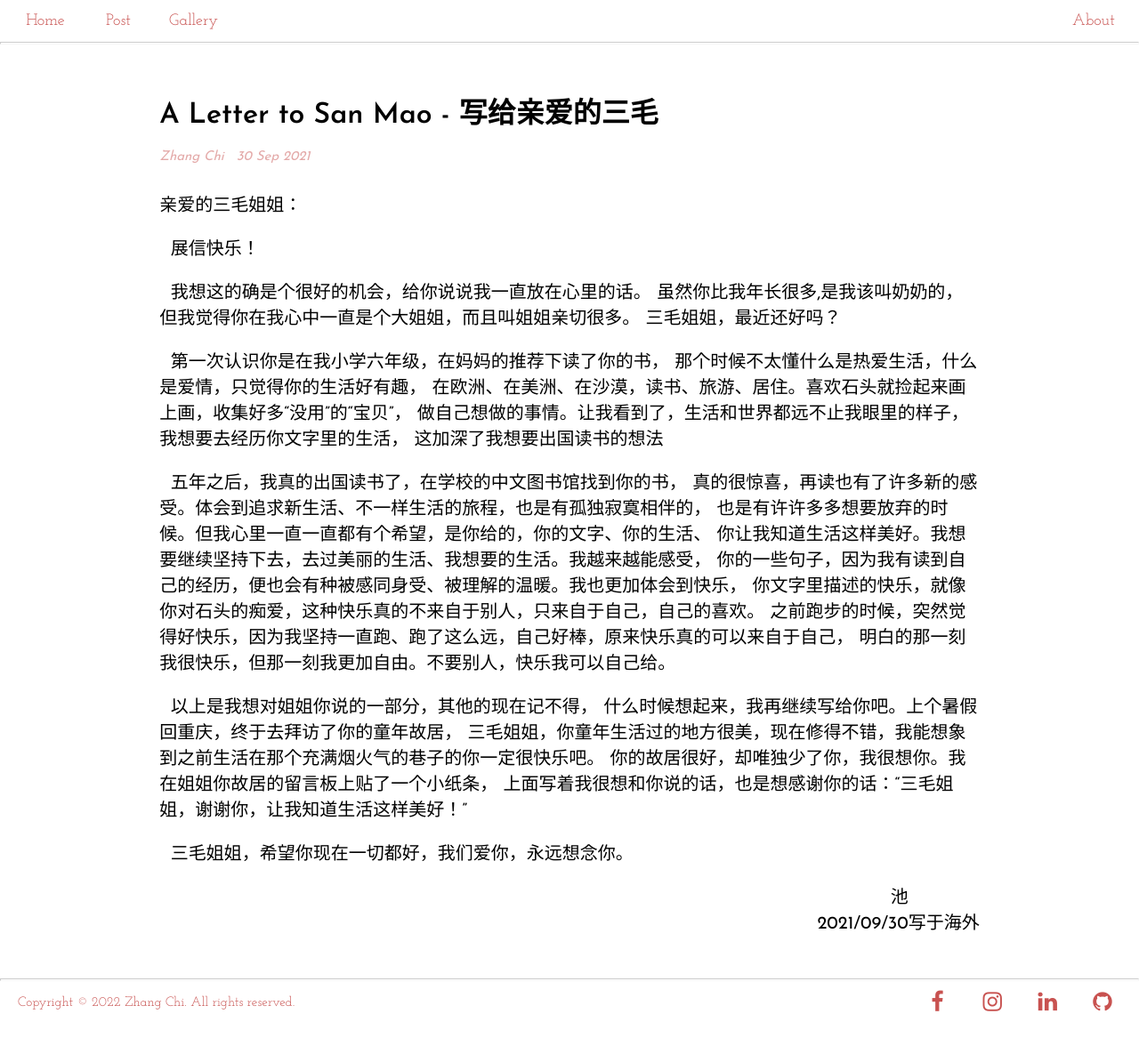
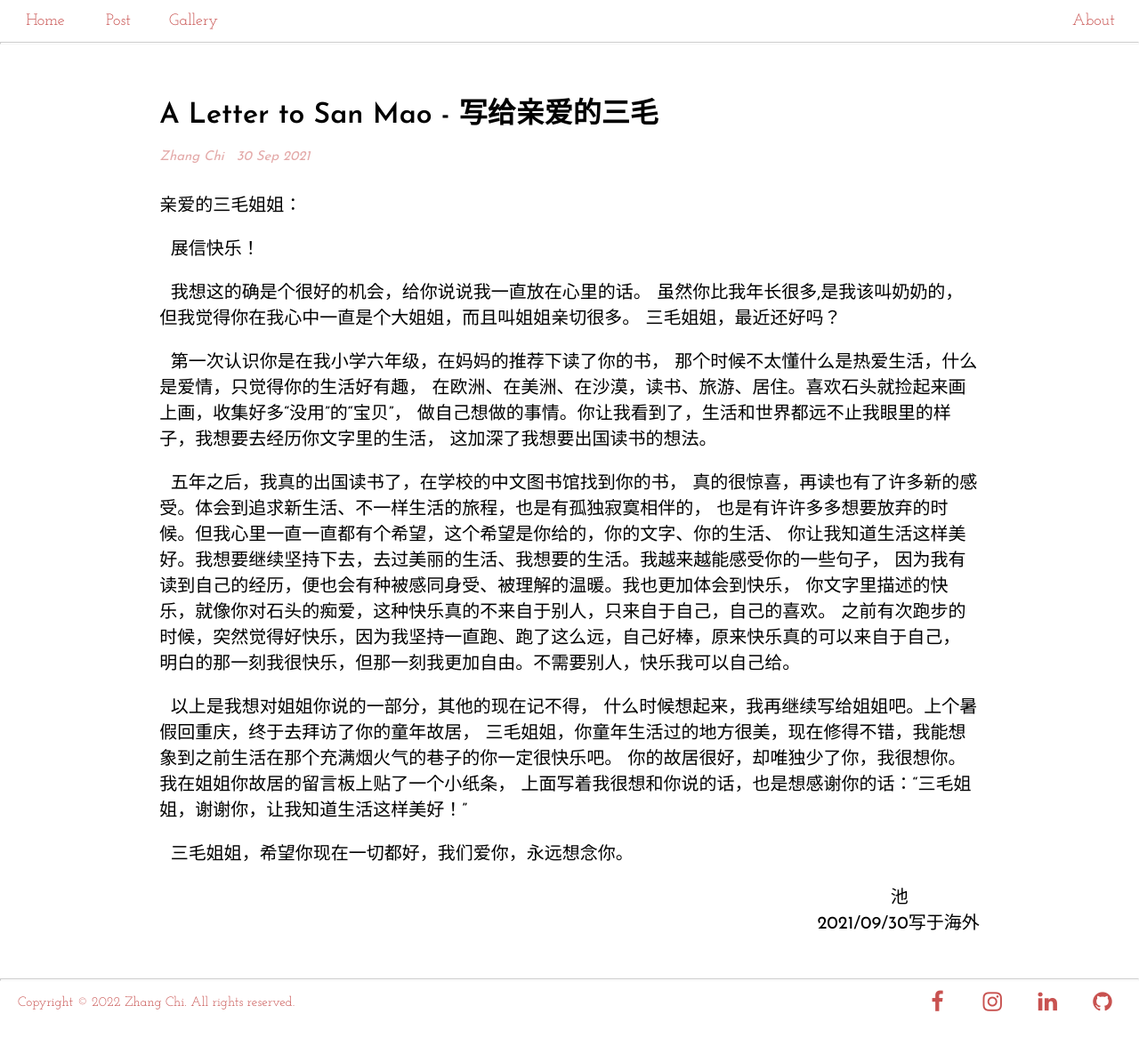
Before and after one commit to zcmcxm/zc.langelaw, a Jekyll site: the page built from _posts/2021-09-30-A Letter to San Mao.html, in a window 1280 px wide. Shown: the whole page at 89% size. Built offline with Jekyll 4.4.1, drawn with Linux system fonts in a browser that asks for light colours.

Commit message:
Update 2021-09-30-A Letter to San Mao.html

```diff
--- a/_posts/2021-09-30-A Letter to San Mao.html
+++ b/_posts/2021-09-30-A Letter to San Mao.html
@@ -16,22 +16,22 @@ title:  "A Letter to San Mao - 写给亲爱的三毛"
   <span>&nbsp;&nbsp;</span>第一次认识你是在我小学六年级，在妈妈的推荐下读了你的书，
   那个时候不太懂什么是热爱生活，什么是爱情，只觉得你的生活好有趣，
   在欧洲、在美洲、在沙漠，读书、旅游、居住。喜欢石头就捡起来画上画，收集好多“没用”的“宝贝”，
-  做自己想做的事情。让我看到了，生活和世界都远不止我眼里的样子，我想要去经历你文字里的生活，
-  这加深了我想要出国读书的想法
+  做自己想做的事情。你让我看到了，生活和世界都远不止我眼里的样子，我想要去经历你文字里的生活，
+  这加深了我想要出国读书的想法。
 </p>
 <p>
   <span>&nbsp;&nbsp;</span>五年之后，我真的出国读书了，在学校的中文图书馆找到你的书，
   真的很惊喜，再读也有了许多新的感受。体会到追求新生活、不一样生活的旅程，也是有孤独寂寞相伴的，
-  也是有许许多多想要放弃的时候。但我心里一直一直都有个希望，是你给的，你的文字、你的生活、
-  你让我知道生活这样美好。我想要继续坚持下去，去过美丽的生活、我想要的生活。我越来越能感受，
-  你的一些句子，因为我有读到自己的经历，便也会有种被感同身受、被理解的温暖。我也更加体会到快乐，
+  也是有许许多多想要放弃的时候。但我心里一直一直都有个希望，这个希望是你给的，你的文字、你的生活、
+  你让我知道生活这样美好。我想要继续坚持下去，去过美丽的生活、我想要的生活。我越来越能感受你的一些句子，
+  因为我有读到自己的经历，便也会有种被感同身受、被理解的温暖。我也更加体会到快乐，
   你文字里描述的快乐，就像你对石头的痴爱，这种快乐真的不来自于别人，只来自于自己，自己的喜欢。
-  之前跑步的时候，突然觉得好快乐，因为我坚持一直跑、跑了这么远，自己好棒，原来快乐真的可以来自于自己，
-  明白的那一刻我很快乐，但那一刻我更加自由。不要别人，快乐我可以自己给。
+  之前有次跑步的时候，突然觉得好快乐，因为我坚持一直跑、跑了这么远，自己好棒，原来快乐真的可以来自于自己，
+  明白的那一刻我很快乐，但那一刻我更加自由。不需要别人，快乐我可以自己给。
 </p>
 <p>
   <span>&nbsp;&nbsp;</span>以上是我想对姐姐你说的一部分，其他的现在记不得，
-  什么时候想起来，我再继续写给你吧。上个暑假回重庆，终于去拜访了你的童年故居，
+  什么时候想起来，我再继续写给姐姐吧。上个暑假回重庆，终于去拜访了你的童年故居，
   三毛姐姐，你童年生活过的地方很美，现在修得不错，我能想象到之前生活在那个充满烟火气的巷子的你一定很快乐吧。
   你的故居很好，却唯独少了你，我很想你。我在姐姐你故居的留言板上贴了一个小纸条，
   上面写着我很想和你说的话，也是想感谢你的话：“三毛姐姐，谢谢你，让我知道生活这样美好！”
```
